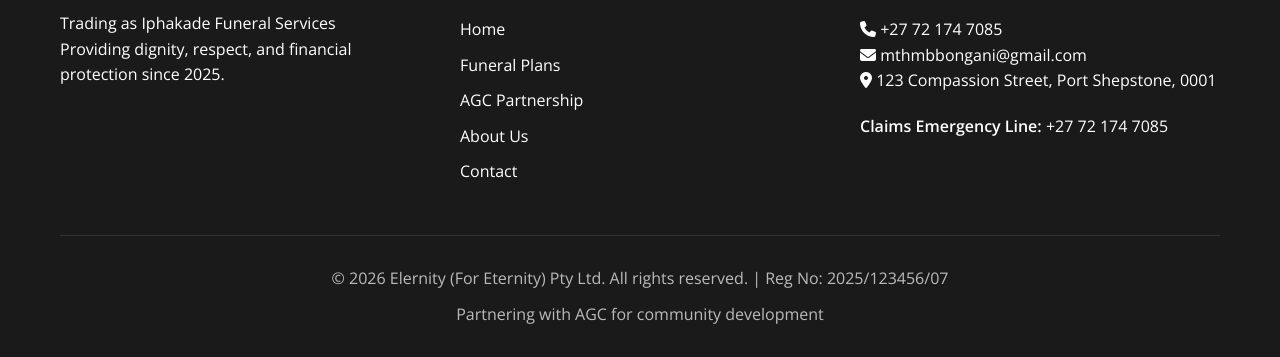
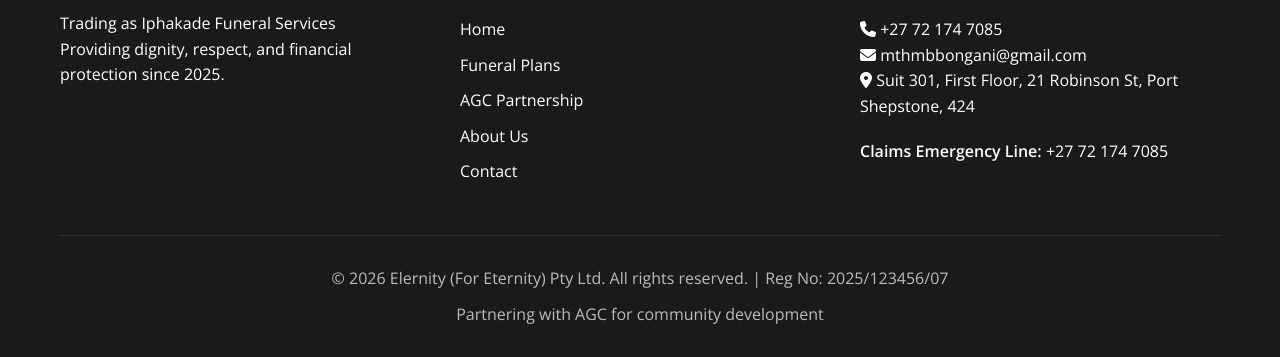
Before and after one commit to Siyabonga500/eternityfuneralservices, a plain HTML site: page index.html in a window 1280 px wide. Shown: the part 8017-8374 px from the top of the page. Drawn offline with nearby package versions, Linux system fonts and the light colour scheme.

Commit message:
Update index.html

```diff
--- a/index.html
+++ b/index.html
@@ -1907,7 +1907,7 @@
                     <h4>Contact Info</h4>
                     <p><i class="fas fa-phone"></i> +27 72 174 7085</p>
                     <p><i class="fas fa-envelope"></i> mthmbbongani@gmail.com</p>
-                    <p><i class="fas fa-map-marker-alt"></i> 123 Compassion Street, Port Shepstone, 0001</p>
+                    <p><i class="fas fa-map-marker-alt"></i> Suit 301, First Floor, 21 Robinson St, Port Shepstone, 424</p>
                     <div style="margin-top: 20px;">
                         <p><strong>Claims Emergency Line:</strong> +27 72 174 7085</p>
                     </div>
```
